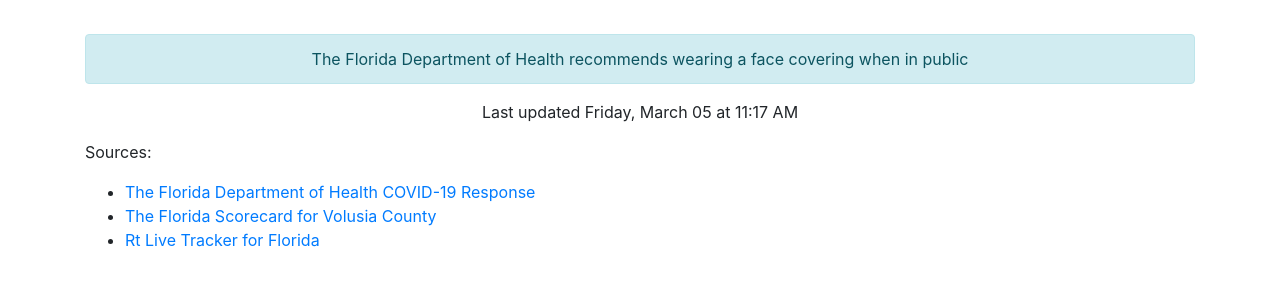
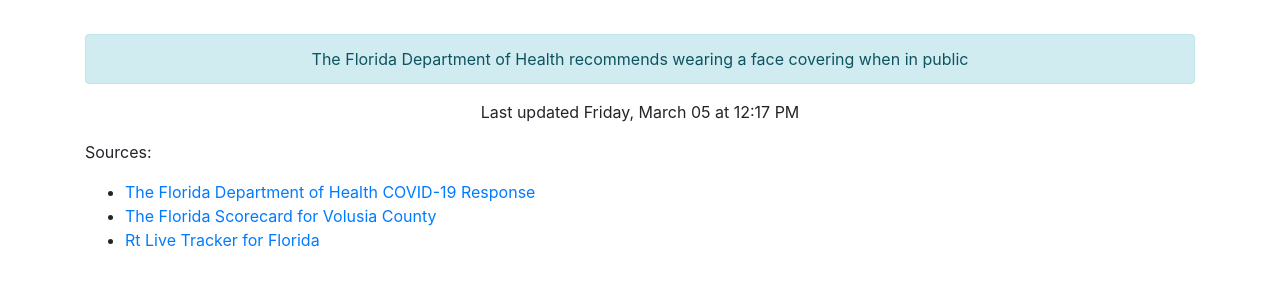
Before and after one commit to thinkjson/timeforchurch, a Jekyll site: the page built from index.md, in a window 1280 px wide. Shown: the part 544-839 px from the top of the page. Built offline with Jekyll 4.4.1, drawn with Linux system fonts in a browser that asks for light colours; our own code applies the rules of GitHub Pages for plain Markdown files.

Commit message:
Updating data

```diff
--- a/_includes/data.html
+++ b/_includes/data.html
@@ -10,4 +10,4 @@
     <div class="outcome text-success">YES</div>
     <div class="alert alert-info" role="alert">The Florida Department of Health recommends wearing a face covering when in public</div>
 
-    <p>Last updated Friday, March 05 at 11:17 AM</p>
+    <p>Last updated Friday, March 05 at 12:17 PM</p>
```
